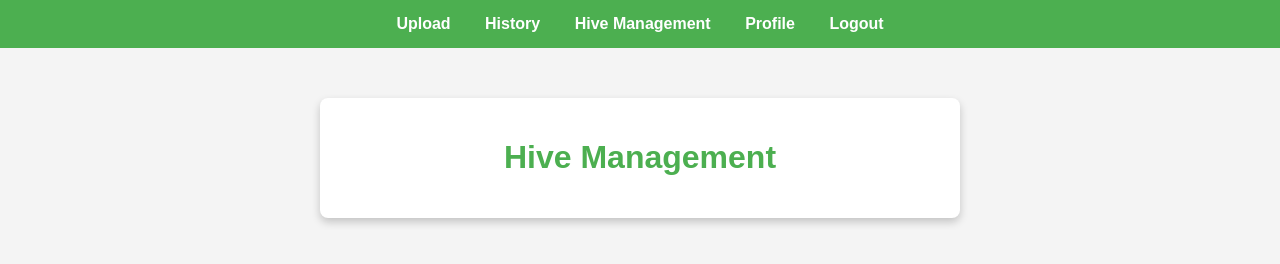
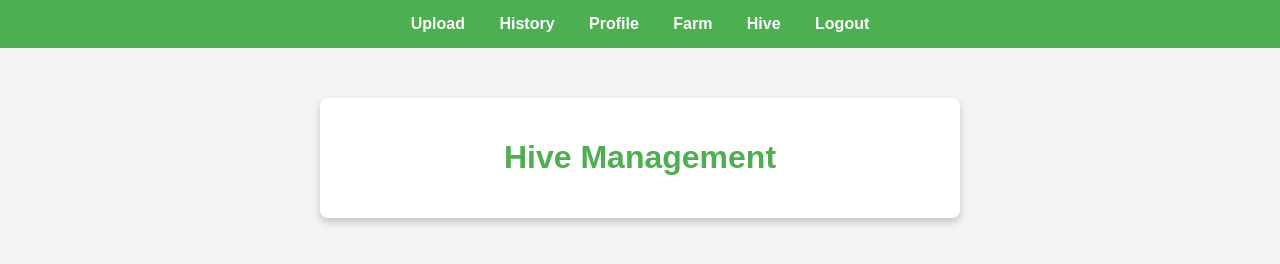
Before and after one commit to bilalhasan11/frontend, a plain HTML site: page hive_management.html in a window 1280 px wide. Drawn offline with Linux system fonts and the light colour scheme.

Commit message:
Update hive_management.html

```diff
--- a/hive_management.html
+++ b/hive_management.html
@@ -73,8 +73,9 @@
     <div class="navbar">
         <a href="upload.html">Upload</a>
         <a href="history.html">History</a>
-        <a href="hive_management.html">Hive Management</a>
         <a href="profile.html">Profile</a>
+        <a href="farm.html">Farm</a>
+        <a href="hive_management.html">Hive</a>
         <a href="#" onclick="logout()">Logout</a>
     </div>
 
```
